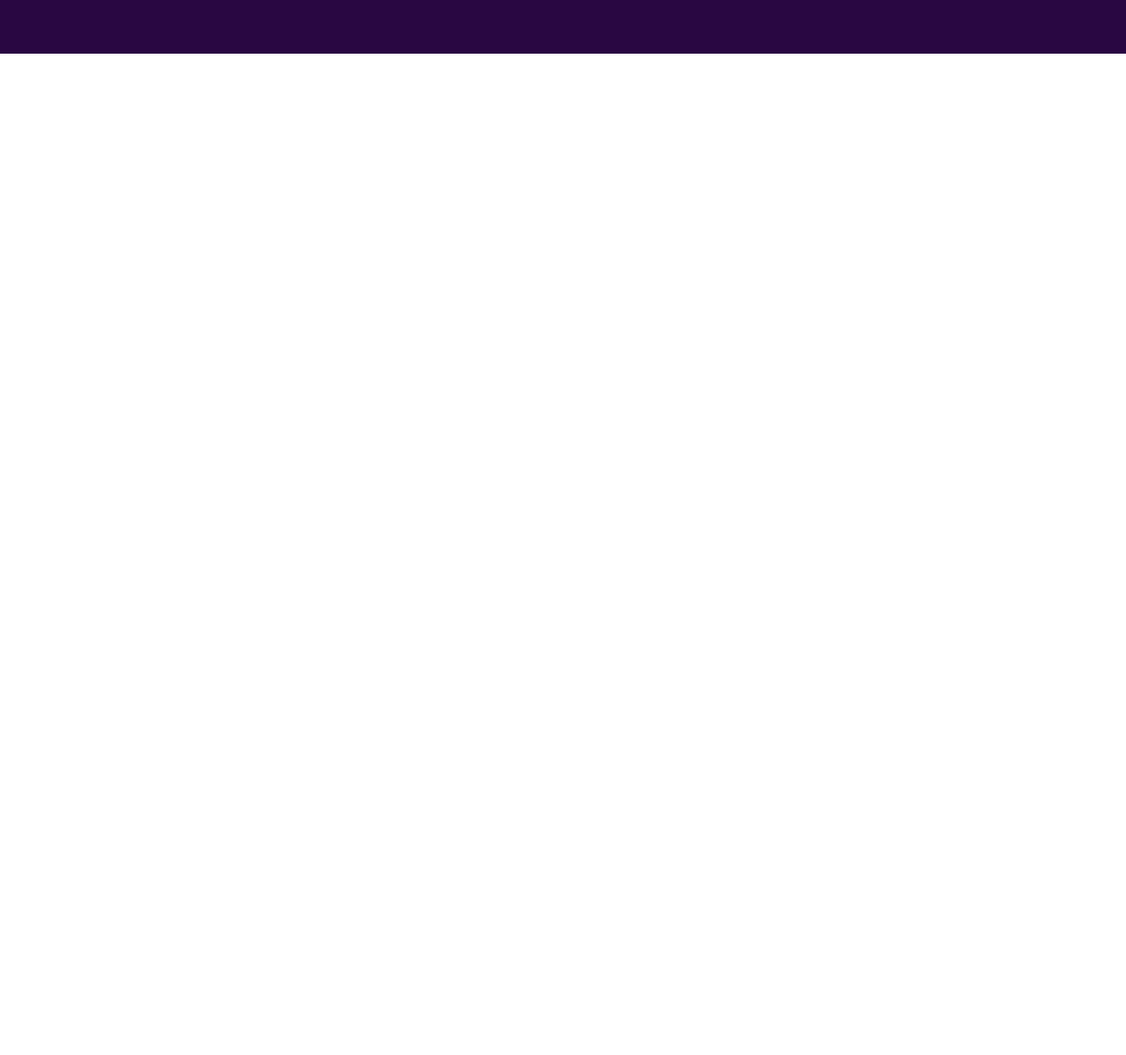
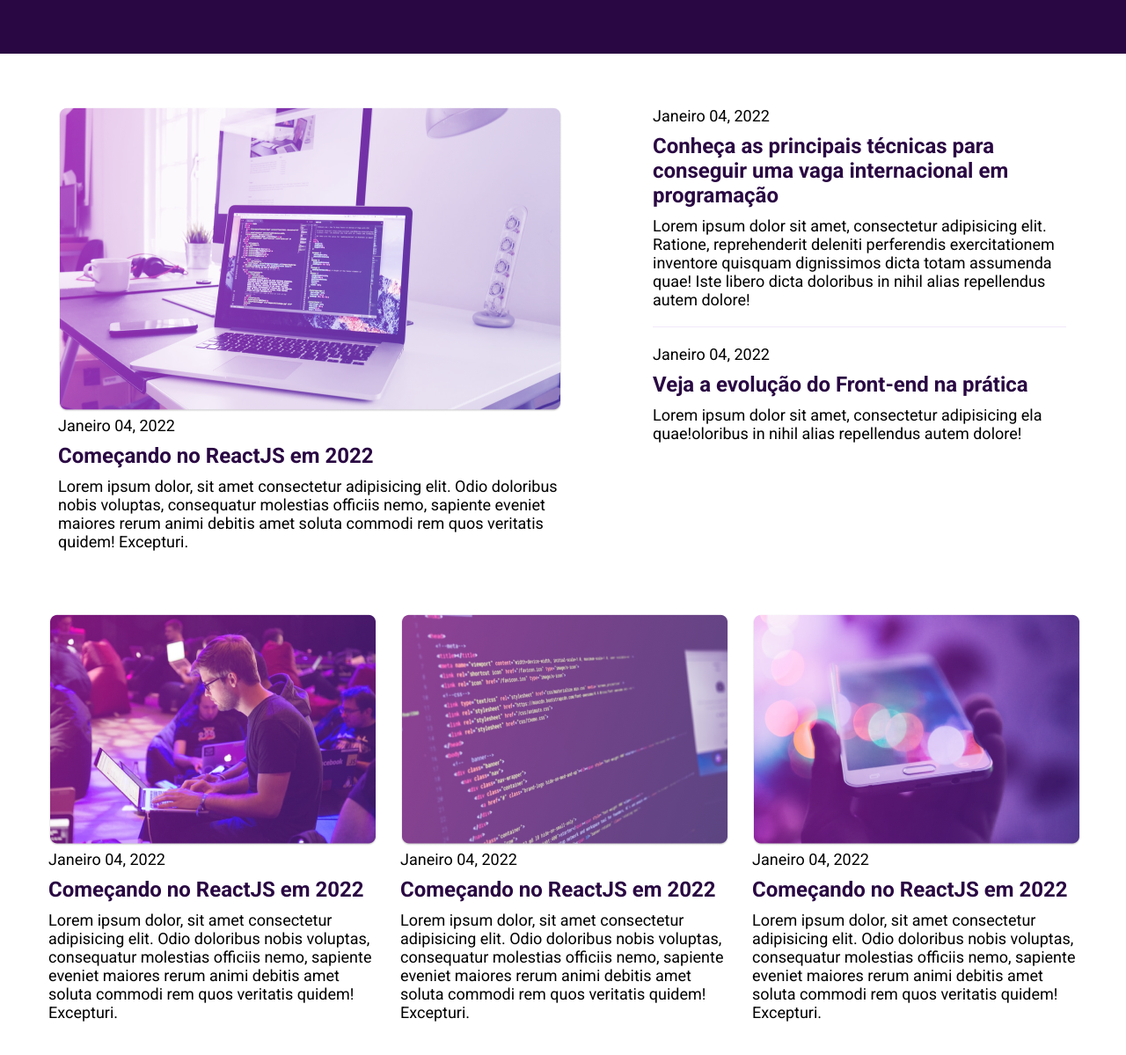
Before and after one commit to Mattheus910/blog, a plain HTML site: page index.html in a window 1280 px wide. Shown: the part 527-1726 px from the top of the page at 88% size. Before the commit the page ends 800 px from the top, so only its background shows below. Drawn offline with Linux system fonts and the light colour scheme.

Commit message:
estilização

```diff
--- a/estilos/style.css
+++ b/estilos/style.css
@@ -29,6 +29,10 @@ body {
     height: 100vh;
 }
 
+main {
+    min-width: 1170px;
+}
+
 #home {
     display: flex;
     background-color: var(--purple-bg);
@@ -42,12 +46,18 @@ header {
     align-items: center;
     width: 1169px;
     height: 44px;
-    margin: 64px;
+    margin:  64px 64px 64px 100px;
 
 }
 
 menu {
+    display: flex;
+    gap: 20px;
+}
+
+#home > header > menu > a {
     font-family: 'roboto', sans-serif;
+    font-size: 16px;
     text-decoration: none;
     color: #fff;
 }
@@ -84,3 +94,54 @@ menu {
     width: 570px;
     height: 346px;
 }
+
+.linha {
+    display: block;
+    background-color: #4fff4b;
+    width: 100vw;
+    height: 6px;
+}
+
+#content {
+    display: flex;
+    flex-wrap: wrap;
+    justify-content: center;
+    padding: 60px 0px;
+    gap: 30px;
+}
+
+.post1 {
+    width: 596px;
+    height: 546px;
+    margin-right: 50px;
+}
+
+.side-post {
+    width: 472px;
+    height: 414px;
+}
+
+.retangulo {
+    width: 470px;
+    height: 1px;
+    background-color: #F2E7FA;
+    margin: 20px 0px;
+}
+
+.post2, .post3, .post4 {
+    width: 370px;
+    height: 458px;
+}
+
+h2 {
+    font-family: 'Roboto', sans-serif;
+    font-weight: bold;
+    font-size: 24px;
+    color: #290742;
+    margin: 10px 0px;
+}
+
+p {
+    font-family: 'Roboto', sans-serif;
+    font-size: 18px;
+}
--- a/index.html
+++ b/index.html
@@ -55,11 +55,97 @@
                 </article>
             </section>
 
+        <section class="linha">
+
+        </section>
 
         </section>
 
         <section id="content">
 
+            <article class="post1">
+
+                <picture>
+                    <img src="imagens/post-1.png" alt="post1">
+                </picture>
+
+                <p>Janeiro 04, 2022</p>
+
+                <h2>Começando no ReactJS em 2022</h2>
+
+                <p>Lorem ipsum dolor, sit amet consectetur adipisicing elit. Odio doloribus nobis voluptas, consequatur molestias officiis nemo, sapiente eveniet maiores rerum animi debitis amet soluta commodi rem quos veritatis quidem! Excepturi.</p>
+
+            </article>
+
+            <section class="side-post">
+
+                <article class="side-post1">
+
+                    <p>Janeiro 04, 2022</p>
+
+                    <h2>Conheça as principais técnicas para conseguir uma vaga internacional em programação</h2>
+
+                    <p>Lorem ipsum dolor sit amet, consectetur adipisicing elit. Ratione, reprehenderit deleniti perferendis exercitationem inventore quisquam dignissimos dicta totam assumenda quae! Iste libero dicta doloribus in nihil alias repellendus autem dolore!</p>
+
+                </article>
+
+                <article class="retangulo">
+
+                </article>
+
+                <article class="side-post2">
+
+                    <p>Janeiro 04, 2022</p>
+
+                    <h2>Veja a evolução do Front-end na prática</h2>
+
+                    <p>Lorem ipsum dolor sit amet, consectetur adipisicing ela quae!oloribus in nihil alias repellendus autem dolore!</p>
+
+                </article>
+
+            </section>
+
+            <article class="post2">
+
+                <picture>
+                    <img src="imagens/post-2.png" alt="post2">
+                </picture>
+
+                <p>Janeiro 04, 2022</p>
+
+                <h2>Começando no ReactJS em 2022</h2>
+
+                <p>Lorem ipsum dolor, sit amet consectetur adipisicing elit. Odio doloribus nobis voluptas, consequatur molestias officiis nemo, sapiente eveniet maiores rerum animi debitis amet soluta commodi rem quos veritatis quidem! Excepturi.</p>
+
+            </article>
+
+            <article class="post3">
+
+                <picture>
+                    <img src="imagens/post-3.png" alt="post3">
+                </picture>
+
+                <p>Janeiro 04, 2022</p>
+
+                <h2>Começando no ReactJS em 2022</h2>
+
+                <p>Lorem ipsum dolor, sit amet consectetur adipisicing elit. Odio doloribus nobis voluptas, consequatur molestias officiis nemo, sapiente eveniet maiores rerum animi debitis amet soluta commodi rem quos veritatis quidem! Excepturi.</p>
+
+            </article>
+
+            <article class="post4">
+
+                <picture>
+                    <img src="imagens/post-4.png" alt="post4">
+                </picture>
+
+                <p>Janeiro 04, 2022</p>
+
+                <h2>Começando no ReactJS em 2022</h2>
+
+                <p>Lorem ipsum dolor, sit amet consectetur adipisicing elit. Odio doloribus nobis voluptas, consequatur molestias officiis nemo, sapiente eveniet maiores rerum animi debitis amet soluta commodi rem quos veritatis quidem! Excepturi.</p>
+
+            </article>
 
         </section>
 
```
